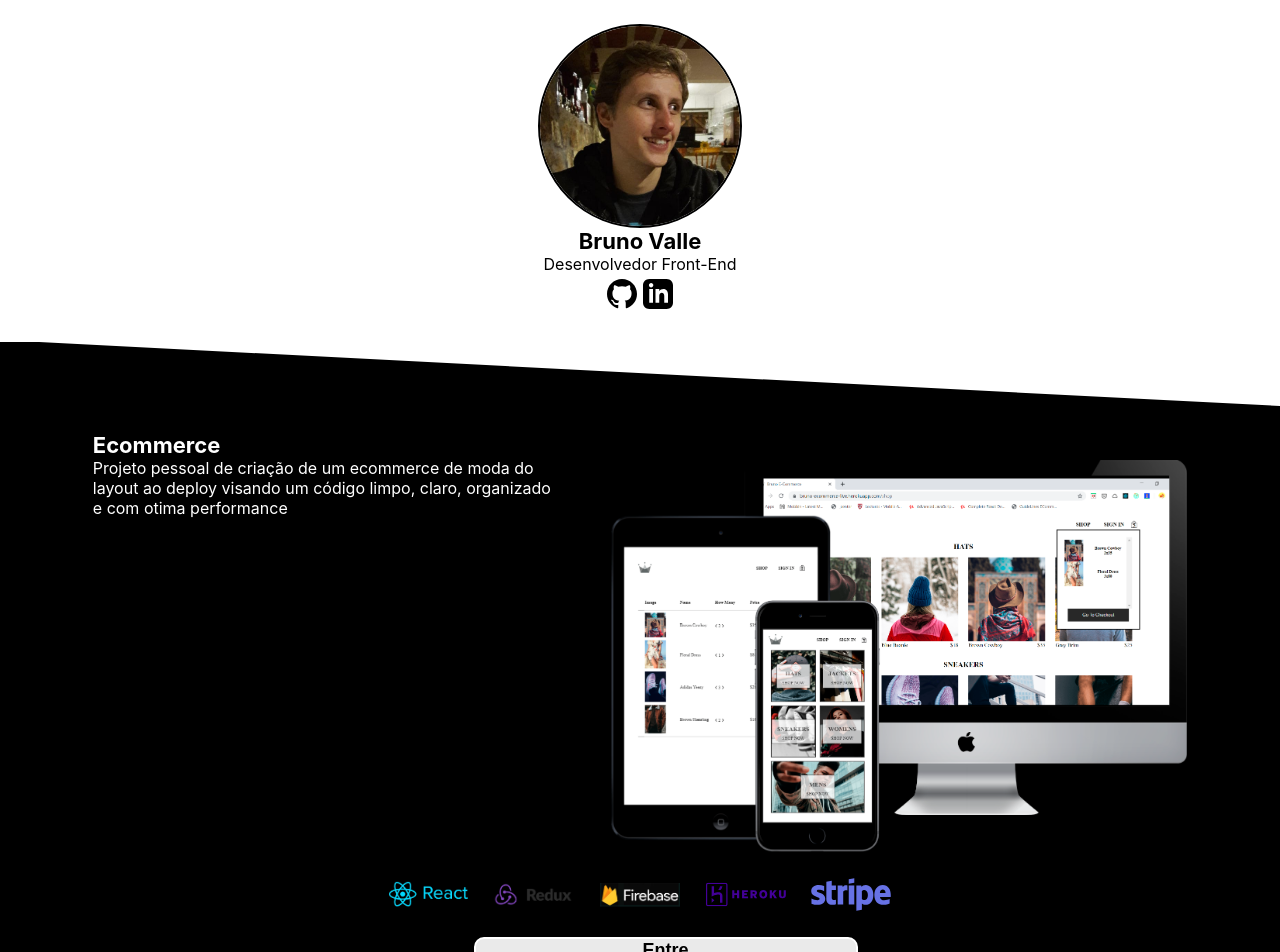
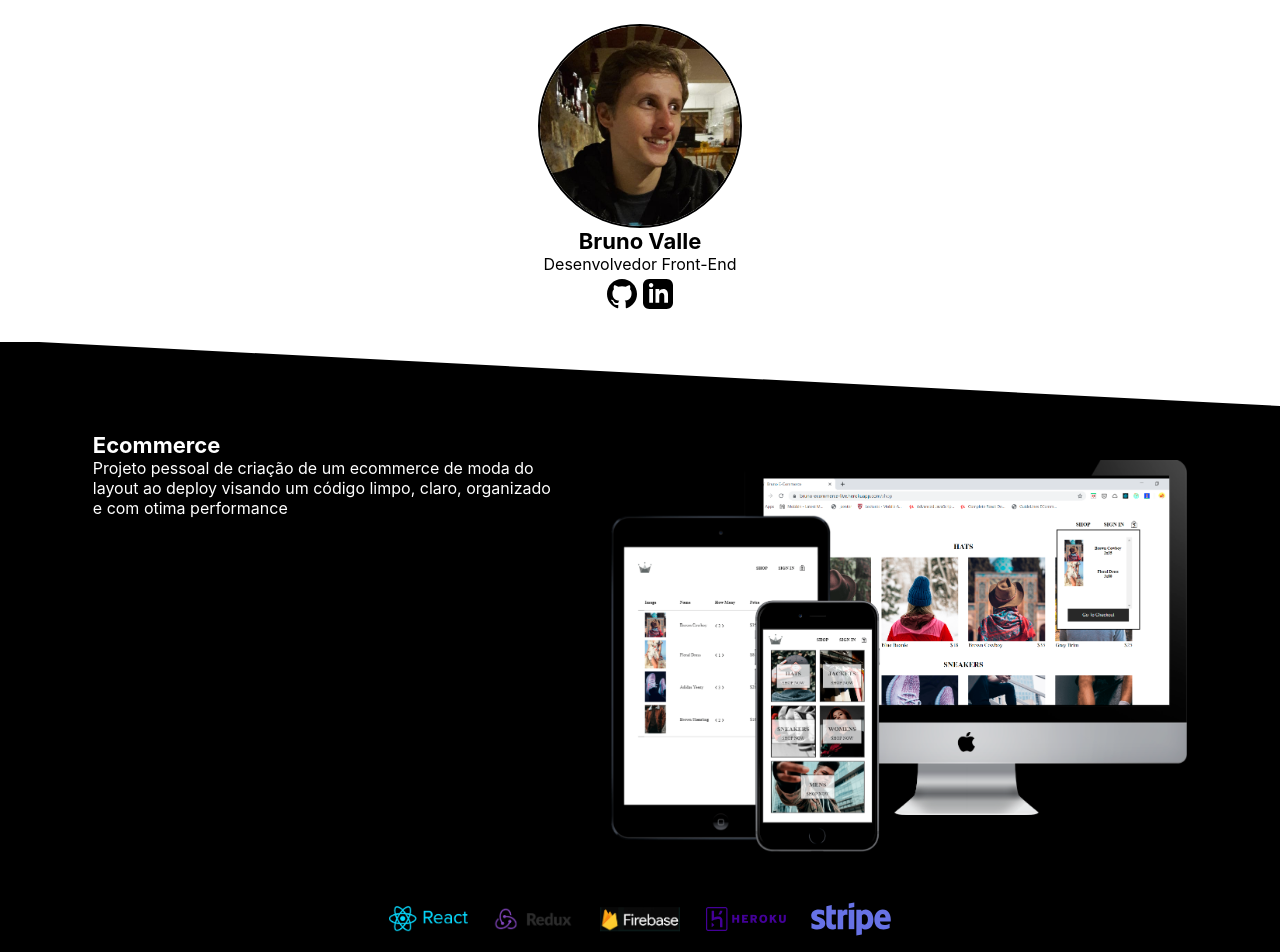
Before and after one commit to brunolv6/project-portfolio, a React (Create React App) app: page / in a window 1280 px wide. Shown: the top 952 px of the page. Built offline with nearby package versions, Linux system fonts and the light colour scheme.

Commit message:
Add height in ferramentas style

```diff
--- a/src/components/ecommerce/ecommerce.style.scss
+++ b/src/components/ecommerce/ecommerce.style.scss
@@ -24,6 +24,7 @@
         display: flex;
         flex-direction: row;
         justify-content: center;
+        height: 82px;
 
         .logo{
             margin: 0 1vw;
```
